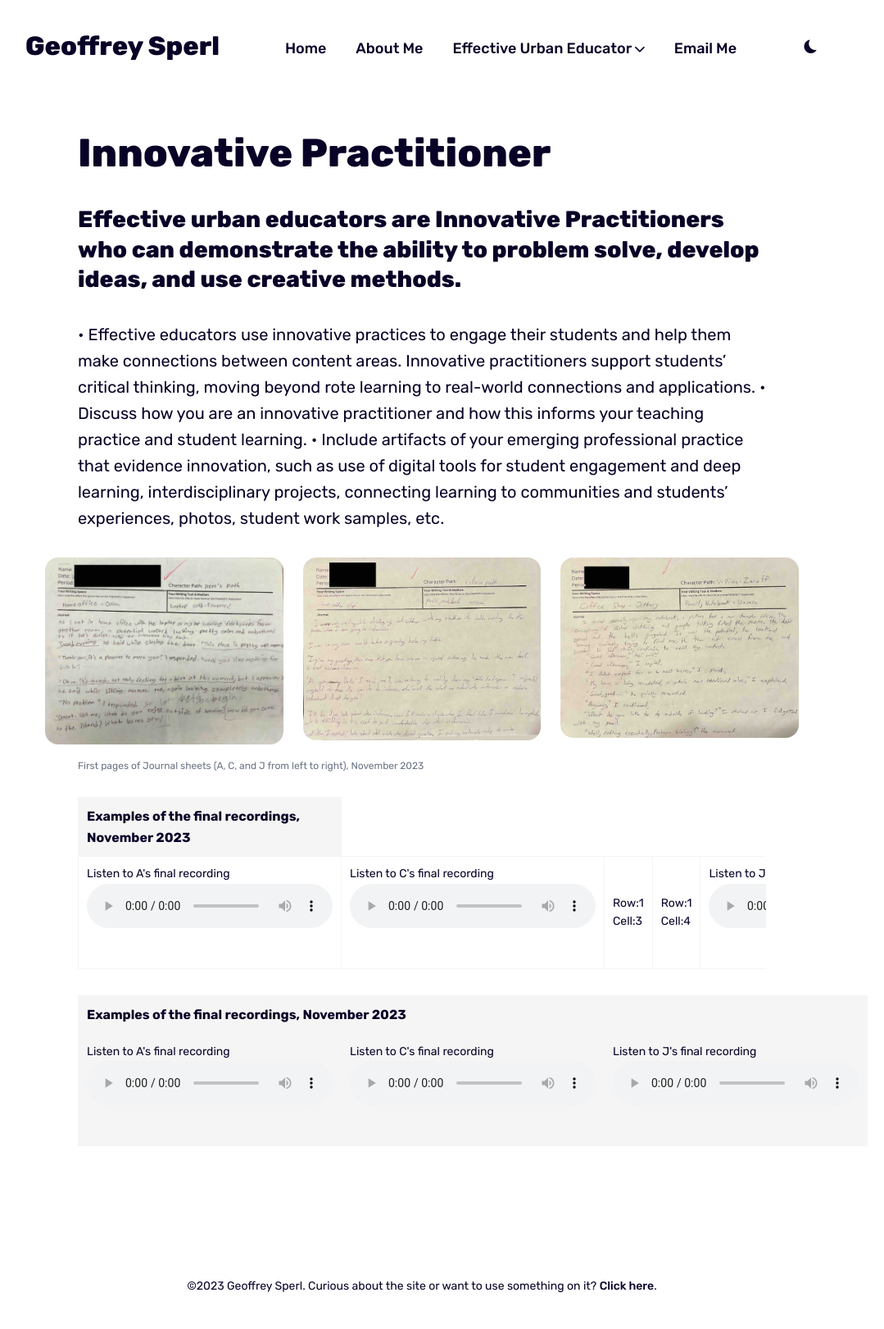
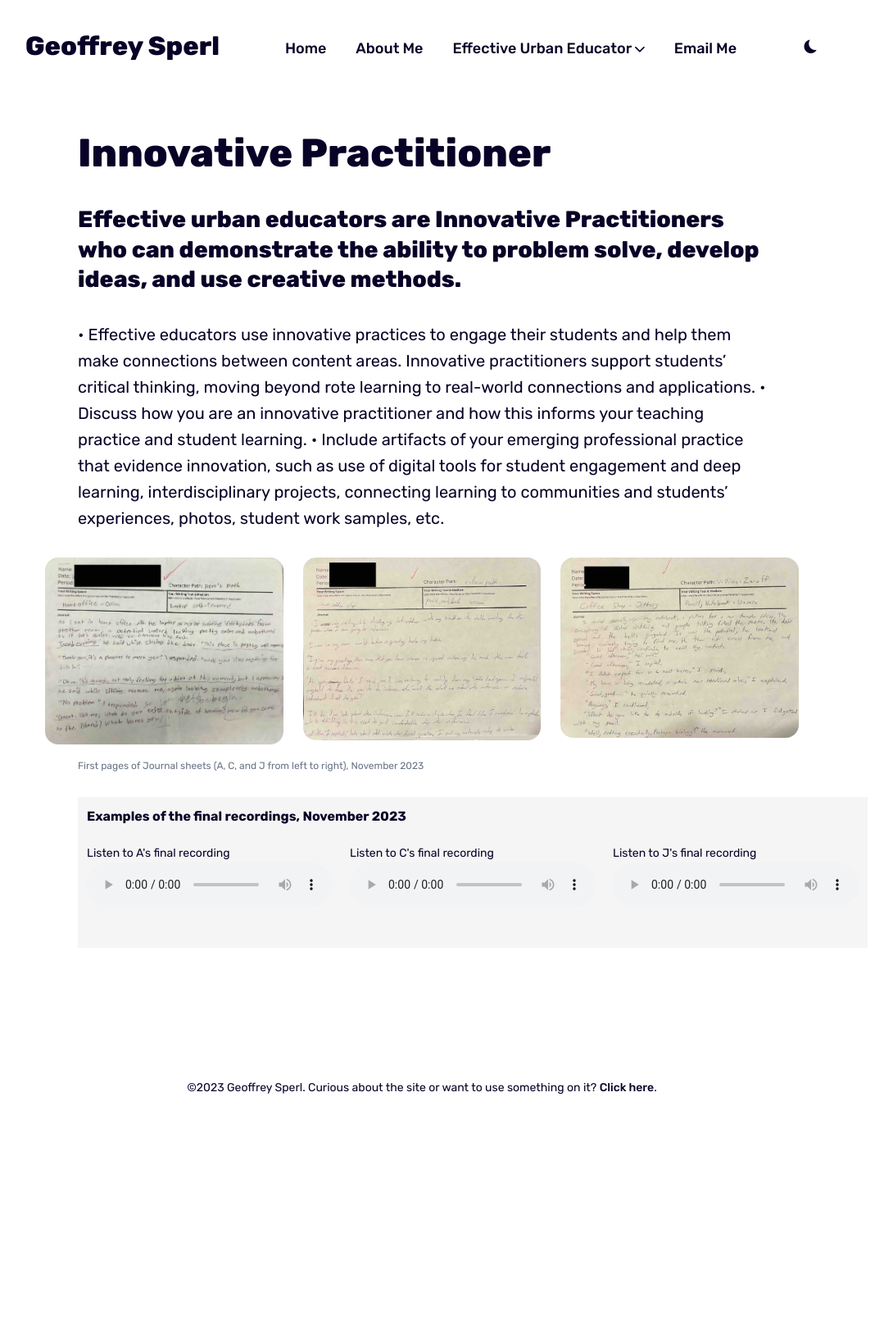
Before and after one commit to geoffreysperl/teaching, a Jekyll site: the page built from _pages/innovative.md, in a window 1280 px wide. Shown: the whole page at 82% size, without its empty margins (125-1204 px from the left). Built offline with Jekyll 4.4.1, drawn with Linux system fonts in a browser that asks for light colours; after the commit the page ends 1379 px from its top, so only the background shows below that.

Commit message:
Fianl tables

```diff
--- a/_pages/innovative.md
+++ b/_pages/innovative.md
@@ -27,28 +27,6 @@ students’ experiences, photos, student work samples, etc.
   <em>First pages of Journal sheets (A, C, and J from left to right), November 2023</em>
 </div>
 
-
-<div class="table-container">
-  <table>
-    <tr><th>Examples of the final recordings, November 2023</th></tr>
-    <tr><td><figure>
-  <figcaption>Listen to A's final recording</figcaption>
-  <audio controls src="/media/a.mp3">
-  </audio>
-</figure></td><td><figure>
-  <figcaption>Listen to C's final recording</figcaption>
-  <audio controls src="/media/c.mp3">
-  </audio>
-</figure></td><td>Row:1 Cell:3</td><td>Row:1 Cell:4</td><td><figure>
-  <figcaption>Listen to J's final recording</figcaption>
-  <audio controls src="/media/j.mp3">
-  </audio>
-</figure></td></tr>
-</table>
-</div>
-
-
-
 <table>
   <thead>
     <tr>
```
